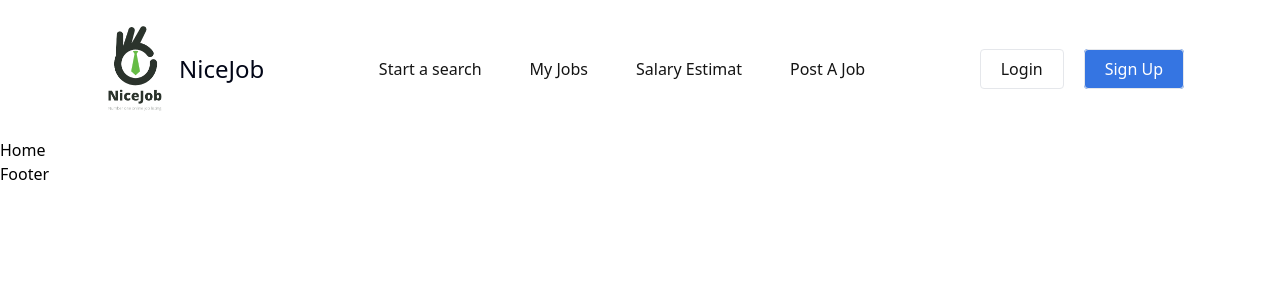
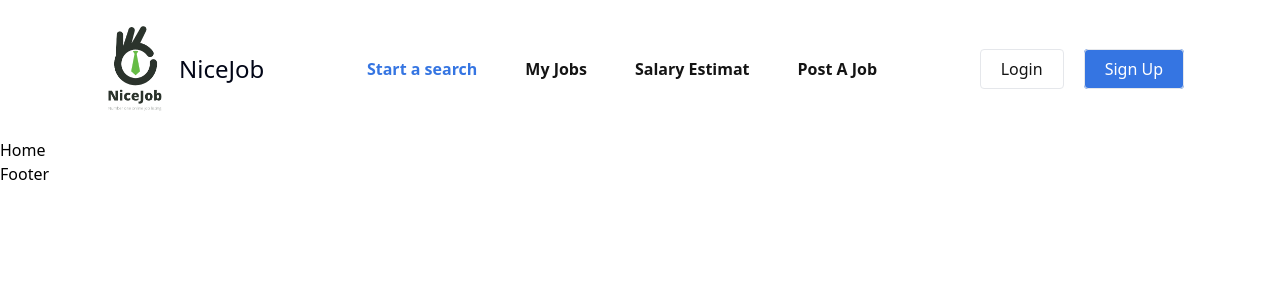
Before and after one commit to BK-KAVIYA/React-Job-Finding-Application, a React (Vite) app: page / in a window 1280 px wide. Shown: the top 300 px of the page. Built offline with nearby package versions, Linux system fonts and the light colour scheme.

Commit message:
navigation bar completed

```diff
--- a/package.json
+++ b/package.json
@@ -15,7 +15,7 @@
     "react": "^18.2.0",
     "react-dom": "^18.2.0",
     "react-hook-form": "^7.47.0",
-    "react-icons": "^4.11.0",
+    "react-icons": "^4.12.0",
     "react-router-dom": "^6.22.3",
     "react-select": "^5.7.7",
     "sort-by": "^1.2.0",
--- a/src/Router/Router.jsx
+++ b/src/Router/Router.jsx
@@ -1,7 +1,7 @@
 import { createBrowserRouter } from "react-router-dom";
 import App from "../App";
-import Home from "./Pages/Home";
-import About from "./Pages/About";
+import Home from "../Pages/Home";
+import About from "../Pages/About";
 
 const router = createBrowserRouter([
     {
--- a/src/components/NavBar/Navbar.css
+++ b/src/components/NavBar/Navbar.css
@@ -1,8 +1,12 @@
-
-
 .nav-bar-logo {
     width: 70px;
     height: auto;
     margin-left: 5px;
     /* Add any other styles you need */
   }
+
+  .hover-effect:hover {
+    /* Define your hover effect styles here */
+    /* For example, changing the background color */
+    color: rgb(80, 150, 255);
+}
--- a/src/components/NavBar/navbar.jsx
+++ b/src/components/NavBar/navbar.jsx
@@ -2,10 +2,11 @@ import React, { useState } from 'react'
 import Logo from '../../../public/images/Logo.png'
 import './Navbar.css'
 import { Link, NavLink } from 'react-router-dom';
+import {FaBarsStaggered, FaXmark} from 'react-icons/fa6'
 
 function Navbar() {
     const [isMenuOpen, setIsMenuOpen] = useState(false);
-    const toggleMenu = () => {
+    const handleMenuToggler = () => {
         setIsMenuOpen(!isMenuOpen);
     };
 
@@ -23,28 +24,46 @@ function Navbar() {
             <span>NiceJob</span>
         </a>
             {/* <!-- nav items for larger device --> */}
-            <ul className='hidden md:flex gap-12 '>
-                {
-                    navitems.map(({path,title})=>(
-                        <li key={path} className='text-base text-primary'>
+            <ul className='hidden md:flex gap-12'>
+                {navitems.map(({ path, title }) => (
+                    <li key={path} className='w-50 h-50 text-base text-primary hover-effect font-bold first:text-blue'>
                         <NavLink
                             to={path}
-                                className={({ isActive}) =>
-                                    isActive ? "active" : ""
-                                }
+                            activeClassName="active"
                         >
                             {title}
                         </NavLink>
                     </li>
-                    ))
-                }
+                ))}
             </ul>
             {/* singup and login button */}
             <div className='text-base text-primary font-medium space-x-5 hidden lg:block'>
-                <Link to='/login' className='py-2 px-5 border rounded'>Login</Link>
-                <Link to='/signup' className='py-2 px-5 border rounded bg-blue text-white'>Sign Up</Link>
+                <Link to='/login' className='py-2 px-5 border rounded hover:bg-gray-300'>Login</Link>
+                <Link to='/signup' className='py-2 px-5 border rounded bg-blue text-white  hover:bg-cyan-950'>Sign Up</Link>
+            </div>
+            <div className='md:hidden block'>
+                <button onClick={handleMenuToggler}>
+                    {
+                        isMenuOpen ? <FaXmark className='w-5 h-5 text-primary'/> : <FaBarsStaggered  className='w-5 h-5 text-primary'/>
+                    }
+                </button>
             </div>
         </nav>
+        <div className={`px-4 bg-black py-5 rounded-sm ${isMenuOpen ? "transition-all duration-1000 opacity-100" : "hidden"}`}>
+    <ul>
+        {navitems.map(({ path, title }) => (
+            <li key={path} className='text-base text-white first:text-blue py-1'>
+                <NavLink
+                    to={path}
+                    activeClassName="active"
+                >
+                    {title}
+                </NavLink>
+            </li>
+        ))}
+        <li className='text-white py-1'><Link to='/login' >Login</Link></li>
+    </ul>
+</div>
     </header>
   )
 }
```
Also changed, not shown: src/Pages/About.jsx (renamed from src/Router/Pages/About.jsx), src/Pages/Home.jsx (renamed from src/Router/Pages/Home.jsx), src/components/Banner/Banner.jsx (added), 1 other file (tests, documents, lock files or other folders). Lines whose indentation alone changed are shown as unchanged.
